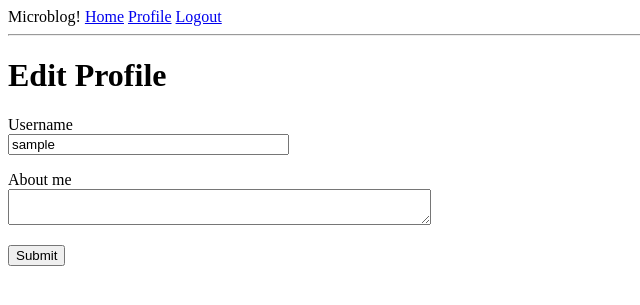
After one commit to Mussorable/delivery_rec_sys, a Flask app: page /edit_profile in a window 1280 px wide. The commit adds this page. Shown: the top 305 px of the page, without its empty margins (0-640 px from the left). Run offline with Flask 3, Linux system fonts and the light colour scheme; the visitor is signed in with stand-in values (Sample User, id 1); data comes from the database, SQL or seed files in the repository.

Commit message:
added profile and posts functionality

```diff
--- a/app/forms.py
+++ b/app/forms.py
@@ -1,9 +1,38 @@
 from flask_wtf import FlaskForm
-from wtforms import StringField, BooleanField, PasswordField, SubmitField
-from wtforms.validators import DataRequired
+from wtforms import StringField, BooleanField, PasswordField, SubmitField, TextAreaField, ValidationError
+from wtforms.validators import DataRequired, Email, EqualTo, Length
+from app import db
+
+import sqlalchemy as sa
+
+from app.models import User
 
 class LoginForm(FlaskForm):
     username = StringField('Username', validators=[DataRequired()])
     password = PasswordField('Password', validators=[DataRequired()])
     remember_me = BooleanField('Remember me')
     submit = SubmitField('Sign In')
+
+class RegistrationForm(FlaskForm):
+    username = StringField('Username', validators=[DataRequired()])
+    email = StringField('Email', validators=[DataRequired(), Email()])
+    password = PasswordField('Password', validators=[DataRequired()])
+    password_repeat = PasswordField('Repeat Password', validators=[DataRequired(), EqualTo('password')])
+    submit = SubmitField('Register')
+
+    def validate_username(self, username):
+        user = db.session.scalar(sa.select(User), where=(User.username == username.data))
+
+        if user is not None:
+            raise ValidationError('Please use a different username.')
+
+    def validate_email(self, email):
+        user = db.session.scalar(sa.select(User), where=(User.email == email.data))
+
+        if user is not None:
+            raise ValidationError('This email already exists. Please use another email or Sign In.')
+
+class EditProfileForm(FlaskForm):
+    username = StringField('Username', validators=[DataRequired()])
+    about_me = TextAreaField('About me', validators=[Length(min=0, max=140)])
+    submit = SubmitField('Submit')
--- a/app/models.py
+++ b/app/models.py
@@ -1,9 +1,12 @@
 from datetime import datetime, timezone
 from typing import Optional
+from flask_login import UserMixin
+from app import db, login
+from werkzeug.security import generate_password_hash, check_password_hash
+from hashlib import md5
+
 import sqlalchemy as sa
 import sqlalchemy.orm as so
-from flask_login import UserMixin
-from app import db, login
 
 @login.user_loader
 def load_user(id):
@@ -16,9 +19,21 @@ class User(UserMixin, db.Model):
     password_hash: so.Mapped[Optional[str]] = so.mapped_column(sa.String(256))
 
     posts: so.WriteOnlyMapped['Post'] = so.relationship(back_populates='author')
+    about_me: so.Mapped[Optional[str]] = so.mapped_column(sa.String(140))
+    last_seen: so.Mapped[Optional[datetime]] = so.mapped_column(default=lambda: datetime.now(timezone.utc))
 
     def __repr__(self):
         return f'<User {self.username}>'
+
+    def set_password(self, password):
+        self.password_hash = generate_password_hash(password)
+
+    def check_password(self, password):
+        return check_password_hash(self.password_hash, password)
+
+    def avatar(self, size):
+        digest = md5(self.email.lower().encode('utf-8')).hexdigest()
+        return f'https://www.gravatar.com/avatar/{digest}?d=identicon&s={size}'
 
 class Post(db.Model):
     id: so.Mapped[int] = so.mapped_column(primary_key=True)
--- a/app/routes.py
+++ b/app/routes.py
@@ -1,3 +1,4 @@
+from datetime import datetime, timezone
 from urllib.parse import urlsplit
 from flask import flash, redirect, render_template, request, url_for
 from flask_login import current_user, login_required, login_user, logout_user
@@ -5,7 +6,7 @@ from flask_login import current_user, login_required, login_user, logout_user
 import sqlalchemy as sa
 
 from app import app, db
-from app.forms import LoginForm
+from app.forms import LoginForm, RegistrationForm, EditProfileForm
 from app.models import User
 
 @app.route('/')
@@ -13,12 +14,24 @@ from app.models import User
 @app.route('/index')
 @login_required
 def index():
-    user = {
-        'username': 'Gajawecki',
-        'post_message': 'Flask, bang!'
-    }
+    posts = [
+        {
+            'author': {'username': 'John'},
+            'body': 'Beautiful day in Portland!'
+        },
+        {
+            'author': {'username': 'Susan'},
+            'body': 'The Avengers movie was so cool!'
+        }
+    ]
 
-    return render_template('index.html', title='Index page', user=user)
+    return render_template('index.html', title='Index page', posts=posts)
+
+@app.before_request
+def before_request():
+    if current_user.is_authenticated:
+        current_user.last_seen = datetime.now(timezone.utc)
+        db.session.commit()
 
 @app.route('/login', methods=['GET', 'POST'])
 def login():
@@ -49,3 +62,52 @@ def logout():
     logout_user()
 
     return redirect(url_for('index'))
+
+@app.route('/register', methods=['GET', 'POST'])
+def register():
+    if current_user.is_authenticated:
+        return redirect(url_for('index'))
+
+    form = RegistrationForm()
+
+    if form.validate_on_submit():
+        user = User(username=form.username.data, email=form.email.data)
+        user.set_password(form.password.data)
+
+        db.session.add(user)
+        db.session.commit()
+
+        flash('Congratulations, you are now a registered user!')
+
+        return redirect(url_for('login'))
+
+    return render_template('register.html', title='Register', form=form)
+
+@app.route('/user/<username>')
+@login_required
+def user(username):
+    user = db.first_or_404(sa.select(User).where(User.username == username))
+    posts = [
+        {'author': user, 'body': 'Test post #1'},
+        {'author': user, 'body': 'Test post #2'}
+    ]
+
+    return render_template('user.html', user=user, posts=posts)
+
+@app.route('/edit_profile', methods=['GET', 'POST'])
+def edit_profile():
+    form = EditProfileForm()
+    if form.validate_on_submit():
+        current_user.username = form.username.data
+        current_user.about_me = form.about_me.data
+
+        db.session.commit()
+
+        flash('Your changes have been saved.')
+
+        return redirect(url_for('edit_profile'))
+    elif request.method == 'GET':
+        form.username.data = current_user.username
+        form.about_me.data = current_user.about_me
+
+    return render_template('edit_profile.html', title='Edit Profile', form=form)
--- /dev/null
+++ b/app/templates/_post.html
@@ -0,0 +1,6 @@
+<table>
+  <tr valign="top">
+    <td><img src="{{ user.avatar(36) }}" /></td>
+    <td>{{ post.author.username }} says: <br />{{ post.body }}</td>
+  </tr>
+</table>
--- a/app/templates/base.html
+++ b/app/templates/base.html
@@ -5,13 +5,16 @@
   </head>
   <body>
     <header>
-      <div>Microblog!</div>
-      {% if current_user.is_anonymous %}
-      <a href="{{ url_for('login') }}">Login</a>
-      {% else %}
-      <a href="{{ url_for('logout') }}">Logout</a>
-      {% endif %}
-      <a href="{{ url_for('index') }}">Home</a>
+      <div>
+        Microblog!
+        <a href="{{ url_for('index') }}">Home</a>
+        {% if current_user.is_anonymous %}
+          <a href="{{ url_for('login') }}">Login</a>
+        {% else %}
+          <a href="{{ url_for('user', username=current_user.username) }}">Profile</a>
+          <a href="{{ url_for('logout') }}">Logout</a>
+        {% endif %}
+      </div>
     </header>
     <hr />
     {% with messages = get_flashed_messages() %} {% if messages %}
--- /dev/null
+++ b/app/templates/edit_profile.html
@@ -0,0 +1,23 @@
+{% extends "base.html" %}
+
+{% block content %}
+    <h1>Edit Profile</h1>
+    <form action="" method="post">
+        {{ form.hidden_tag() }}
+        <p>
+            {{ form.username.label }}<br>
+            {{ form.username(size=32) }}<br>
+            {% for error in form.username.errors %}
+                <span style="color: red;">[{{ error }}]</span>
+            {% endfor %}
+        </p>
+        <p>
+            {{ form.about_me.label }}<br>
+            {{ form.about_me(cols=50, row=4) }}<br>
+            {% for error in form.about_me.errors %}
+                <span style="color: red;">[{{ error }}]</span>
+            {% endfor %}
+        </p>
+        <p>{{ form.submit() }}</p>
+    </form>
+{% endblock%}
--- a/app/templates/login.html
+++ b/app/templates/login.html
@@ -17,4 +17,5 @@
   <p>{{ form.remember_me() }} {{ form.remember_me.label }}</p>
   <p>{{ form.submit() }}</p>
 </form>
+<p>New User? <a href="{{ url_for('register') }}">Click to Register!</a></p>
 {% endblock %}
```
Also changed, not shown: app/templates/index.html (+6 -3 lines), app/templates/register.html (added, +37 -0 lines), app/templates/user.html (added, +25 -0 lines), migrations/versions/f696599efebb_new_fields_in_user_model.py (added, +34 -0 lines).
